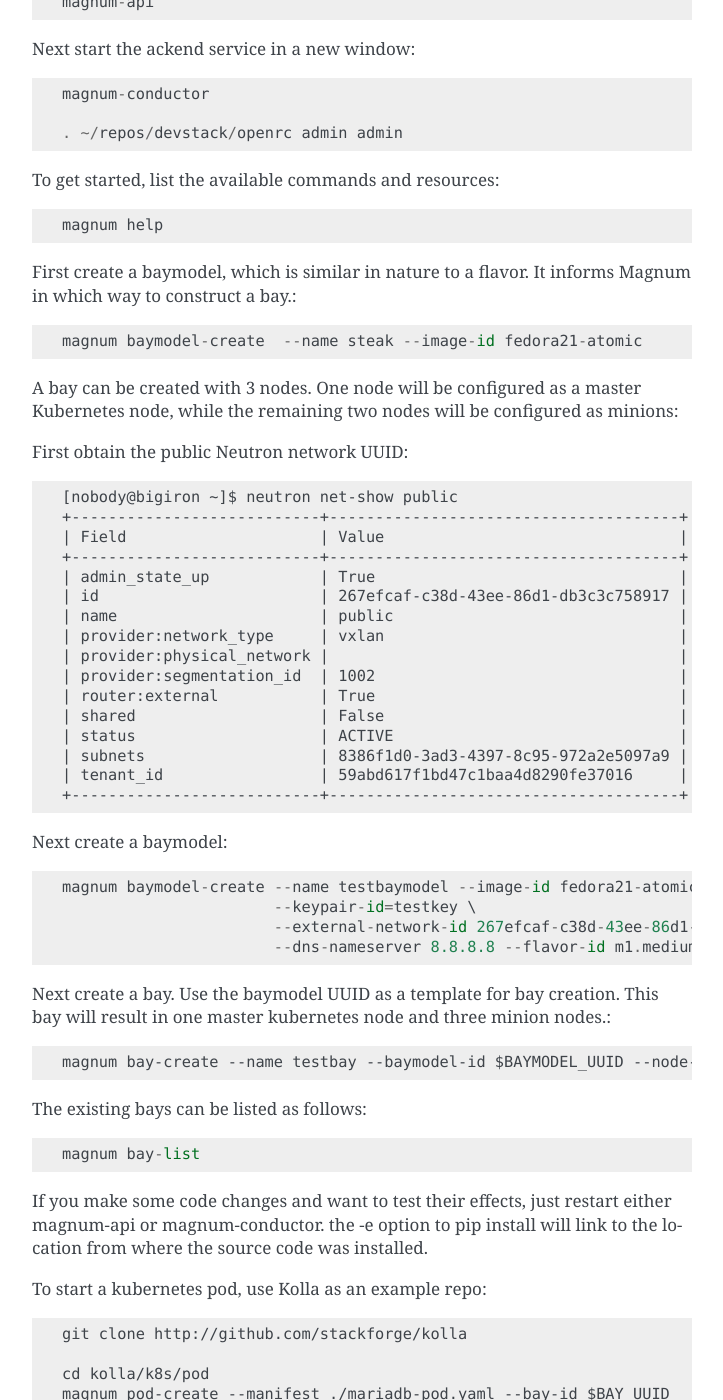
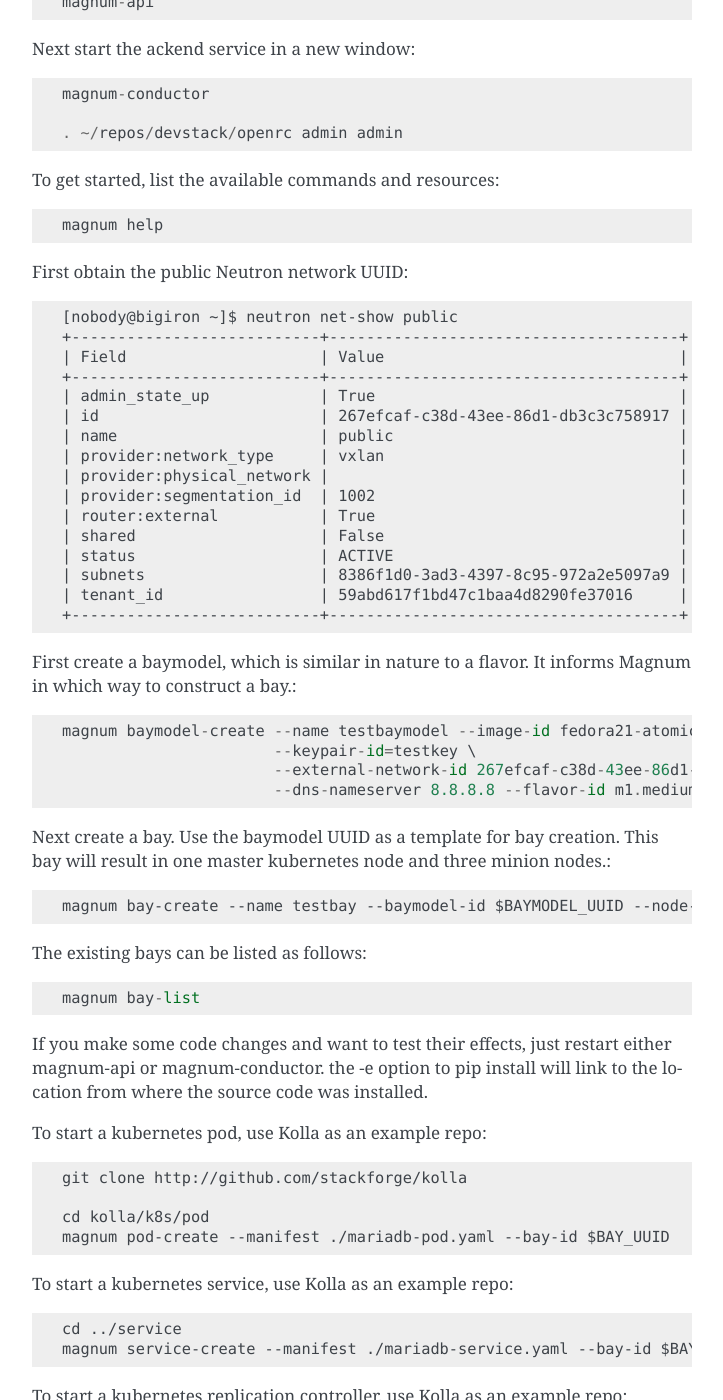
Before and after one commit to openstack/magnum, a Sphinx documentation site: the page built from doc/source/dev/dev-quickstart.rst, in a window 1280 px wide and 1400 px high, scrolled down 4794 px. Shown: the whole window, without its empty margins (388-1111 px from the left). Built offline with Sphinx 7.4.7, drawn with Linux system fonts in a browser that asks for light colours; pages that are not in the unit, such as notebooks, are missing from menus.

Commit message:
Remove redundant information
Somehow this redundant information sneaked in

Change-Id: Ie1542dff9c3a37b6a76fb9eec06b4d1ebf894985

```diff
--- a/doc/source/dev/dev-quickstart.rst
+++ b/doc/source/dev/dev-quickstart.rst
@@ -233,14 +233,6 @@
 
     magnum help
 
-First create a baymodel, which is similar in nature to a flavor.  It informs
-Magnum in which way to construct a bay.::
-
-    magnum baymodel-create  --name steak --image-id fedora21-atomic
-
-A bay can be created with 3 nodes.  One node will be configured as a master
-Kubernetes node, while the remaining two nodes will be configured as minions::
-
 First obtain the public Neutron network UUID::
 
     [nobody@bigiron ~]$ neutron net-show public
@@ -260,7 +252,8 @@
     | tenant_id                 | 59abd617f1bd47c1baa4d8290fe37016     |
     +---------------------------+--------------------------------------+
 
-Next create a baymodel::
+First create a baymodel, which is similar in nature to a flavor.  It informs
+Magnum in which way to construct a bay.::
 
     magnum baymodel-create --name testbaymodel --image-id fedora21-atomic \
                            --keypair-id=testkey \
```
